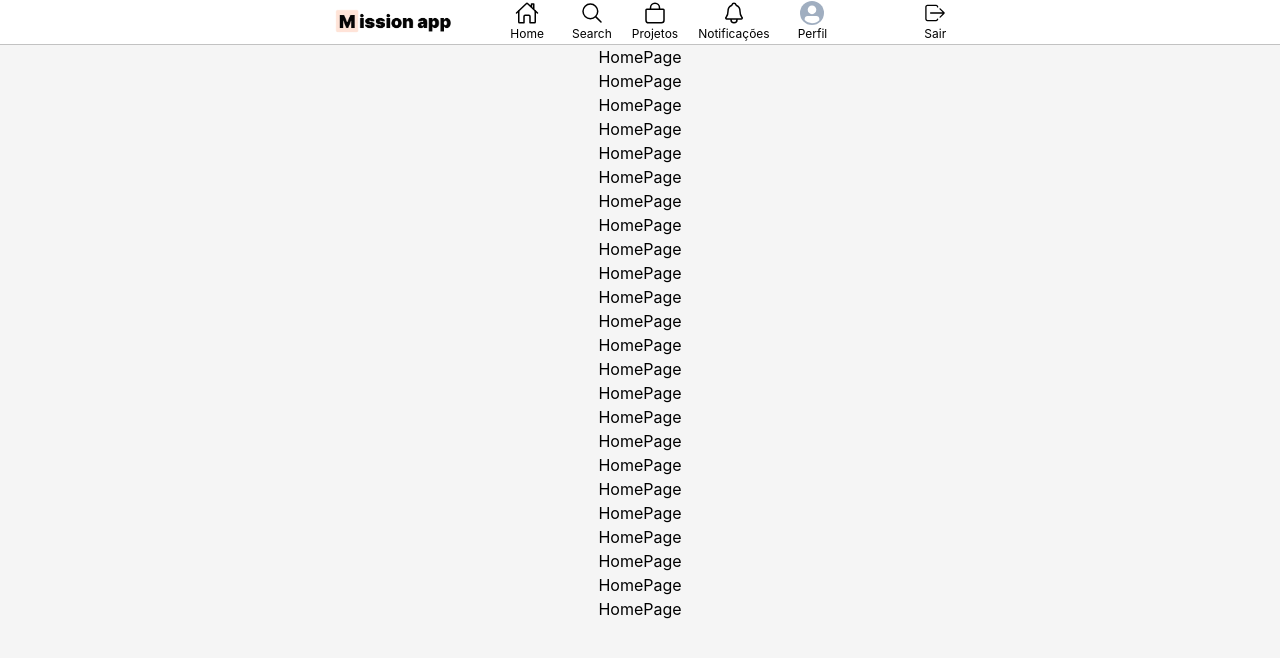
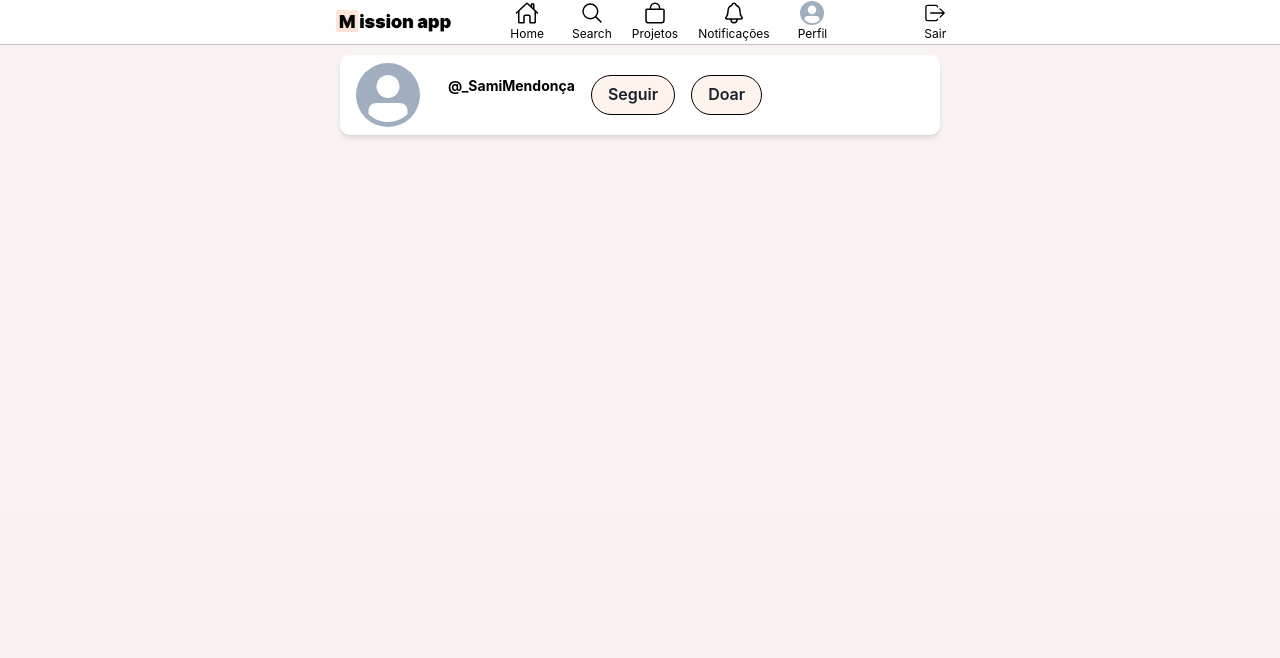
Before and after one commit to Amaro-peter/mission-app-FaithTech, a React (Vite) app: page / in a window 1280 px wide. Shown: the top 658 px of the page. Built offline with nearby package versions, Linux system fonts and the light colour scheme.

Commit message:
Missionary Header initial development

```diff
--- a/src/App.jsx
+++ b/src/App.jsx
@@ -1,5 +1,5 @@
 import {Route, Routes} from "react-router-dom";
-import HomePage from "./Pages/HomePage/HomePage";
+import MissionaryHomePage from "./Pages/HomePagesFolder/MissionaryHomePage/MissionaryHomePage";
 import LandingPage from "./Pages/LandingPage/LandingPage";
 import PageLayout from "./Layouts/PageLayout/PageLayout";
 import AuthDonorForm from "./Pages/AuthForms/AuthDonorPages/AuthDonorForm";
@@ -13,7 +13,7 @@ function App() {
     <>
       <PageLayout>
         <Routes>
-          <Route path='/' element={ <HomePage />} />
+          <Route path='/' element={ <MissionaryHomePage />} />
           <Route path='/landingPage' element={<LandingPage />} />
           <Route path='/donorSignPage' element={<AuthDonorForm />} />
           <Route path="/resetPassword" element={<ResetPassword />} />
--- a/src/Layouts/PageLayout/PageLayout.jsx
+++ b/src/Layouts/PageLayout/PageLayout.jsx
@@ -1,4 +1,4 @@
-import { Box, Container, Flex, VStack } from "@chakra-ui/react"
+import { Box, Flex, VStack} from "@chakra-ui/react"
 import { useLocation } from "react-router-dom"
 import NavBar from "../../components/NavBar/NavBar"
 import BottomBar from "../../components/BottomBar/BottomBar"
@@ -14,7 +14,12 @@ function PageLayout({children}) {
 
   useEffect(() => {
     const handleResize = () => {
-      setIsLargerThanBase(window.innerWidth >= 1000)
+      const isLargeScreen = window.innerWidth >= 1000
+      setIsLargerThanBase(isLargeScreen)
+
+      if(isLargeScreen) {
+        setShowNavBar(true)
+      }
     }
     window.addEventListener("resize", handleResize)
     return () => {
@@ -50,14 +55,34 @@ function PageLayout({children}) {
         </Box>
       )}
 
-      <Box flex={1} w={{base:"calc(100%-70px)", md:"calc(100% -240px)"}} mx={"auto"}
-      mt={"45px"}
-      overflow={"auto"}
-      position={"relative"}
-      mb={"100px"}
-      >
-        {children}
-      </Box>
+        <Flex
+        direction="column"
+        flex={1}
+        width="100%"
+        mx="auto"
+        mt={canRenderNavBar ? "15px" : "0"}
+        overflow="hidden"
+        position="relative"
+        >
+          <Flex
+          flex={1}
+          overflowY="auto" // Manage scrolling from this parent component
+          width="100%"
+          direction={"column"}
+          >
+            {children} {/* This will be MissionaryHomePage */}
+
+            <Flex
+            bg={"#FFEFE759"}
+            flex="1"
+            width="100%"
+            direction="column"
+            >
+              <Box mb={"100px"} width={"full"} />
+            </Flex>
+
+          </Flex>
+        </Flex>
       {canRenderBottomBar && !isLargerThanBase && (
         <BottomBar />
       )}
--- a/src/Pages/HomePage/HomePage.jsx
+++ /dev/null
@@ -1,37 +0,0 @@
-import { Box, Image } from '@chakra-ui/react'
-import React from 'react'
-
-function HomePage() {
-  return (
-    <>
-      <div>HomePage</div>
-      <div>HomePage</div>
-      <div>HomePage</div>
-      <div>HomePage</div>
-      <div>HomePage</div>
-      <div>HomePage</div>
-      <div>HomePage</div>
-      <div>HomePage</div>
-      <div>HomePage</div>
-      <div>HomePage</div>
-      <div>HomePage</div>
-      <div>HomePage</div>
-      <div>HomePage</div>
-      <div>HomePage</div>
-      <div>HomePage</div>
-      <div>HomePage</div>
-      <div>HomePage</div>
-      <div>HomePage</div>
-      <div>HomePage</div>
-      <div>HomePage</div>
-      <div>HomePage</div>
-      <div>HomePage</div>
-      <div>HomePage</div>
-      <div>HomePage</div>
-
-    </>
-
-  )
-}
-
-export default HomePage
--- /dev/null
+++ b/src/Pages/HomePagesFolder/MissionaryHomePage/MissionaryHomePage.jsx
@@ -0,0 +1,37 @@
+import { Box, Container, Flex, VStack } from '@chakra-ui/react';
+import MissionaryHeader from '../../../components/MissionaryComponents/MissionaryHeader/MissionaryHeader';
+
+function HomePage() {
+  return (
+    <Flex
+    direction={"column"}
+    flex={1}
+    width={"100%"}
+    minHeight={0}
+    >
+      <Flex
+      bg={"#FFEFE759"}
+      flex="1"
+      width="100%"
+      direction="column"
+      minHeight={0} // Prevents overflow within this container
+      >
+        <Container
+        maxW="container.lg"
+        flex="1"
+        p={0}
+        overflow="hidden" // Remove unnecessary scrollbars
+        minH="0" // Key: Prevents overflow from flex children
+        >
+          <VStack gap={5} width="100%">
+            <Box flex={2} py={10}>
+              <MissionaryHeader />
+            </Box>
+          </VStack>
+        </Container>
+      </Flex>
+    </Flex>
+  );
+}
+
+export default HomePage;
--- a/src/Pages/LandingPage/LandingPage.jsx
+++ b/src/Pages/LandingPage/LandingPage.jsx
@@ -4,7 +4,7 @@ import LandingPageButtons from './LandingPageButtons';
 
 function LandingPage() {
   return (
-    <Flex  justifyContent={"center"} alignItems={"center"} px={4}>
+    <Flex justifyContent={"center"} alignItems={"center"} px={4}>
         <Container maxW={"container.md"} padding={0}>
             <VStack justifyContent={"center"} alignItems={"center"} gap={0}>
                 <Box
--- a/src/Pages/LandingPage/LandingPageButtons.jsx
+++ b/src/Pages/LandingPage/LandingPageButtons.jsx
@@ -7,8 +7,8 @@ function LandingPageButtons() {
         <VStack spacing={4} align={"stretch"}>
             <Link to={"/donorSignPage"}>
                 <Button
-                width={{ base: "100%", md: "450px" }}
-                height={{ base: "70px", md: "auto" }}
+                width={{ base: "100%", md: "250px" }}
+                height={{ base: "55px", md: "auto" }}
                 backgroundColor={"#FFDDCB"}
                 border={"5px solid black"}
                 borderRadius={50}
@@ -18,14 +18,15 @@ function LandingPageButtons() {
                 color="black"
                 padding={"10px 20px"}
                 display={{ base: "block", md: "inline-block" }}
+                _hover={{background: "#FFB999"}}
                 >
                     Sou um apoiador
                 </Button>
             </Link>
             <Link to={"/missionarySignPage"}>
                 <Button
-                width={{ base: "100%", md: "450px" }}
-                height={{ base: "70px", md: "auto" }}
+                width={{ base: "100%", md: "250px" }}
+                height={{ base: "55px", md: "auto" }}
                 backgroundColor={"#FFDDCB"}
                 border={"5px solid black"}
                 borderRadius={50}
@@ -35,14 +36,15 @@ function LandingPageButtons() {
                 color="black"
                 padding={"10px 20px"}
                 display={{ base: "block", md: "inline-block" }}
+                _hover={{background: "#FFB999"}}
                 >
                     Sou um missionário
                 </Button>
             </Link>
             <Link to={"/socialProjectSignPage"}>
                 <Button
-                width={{ base: "100%", md: "450px" }}
-                height={{ base: "70px", md: "auto" }}
+                width={{ base: "100%", md: "250px" }}
+                height={{ base: "55px", md: "auto" }}
                 backgroundColor={"#FFDDCB"}
                 border={"5px solid black"}
                 borderRadius={50}
@@ -52,6 +54,7 @@ function LandingPageButtons() {
                 color="black"
                 padding={"10px 20px"}
                 display={{ base: "block", md: "inline-block" }}
+                _hover={{background: "#FFB999"}}
                 >
                     Sou um projeto social
                 </Button>
--- /dev/null
+++ b/src/components/MissionaryComponents/MissionaryHeader/MissionaryHeader.jsx
@@ -0,0 +1,54 @@
+import { Box, Button, Flex, VStack, Text, Spacer, Image, Avatar, AvatarGroup } from '@chakra-ui/react'
+import React from 'react'
+
+function MissionaryHeader() {
+  return (
+    <Flex
+      width={{ base: "100%", sm: "480px", md: "540px", lg: "600px", xl: "600px" }}
+      height="80px"
+      bg="white"
+      color="black"
+      border="1px solid gray.500"
+      borderRadius={10}
+      p={4}
+      boxShadow="md"
+      direction={"column"}
+      mx={"auto"}
+    >
+      <Flex
+        direction="row"
+        alignItems="center"
+        justifyContent="flex-start"
+        height="100%"
+        gap={{base: 4, sm: 7}}
+      >
+        <Avatar src='' alt="Missionary" size={{base: "md", md: "lg"}} />
+        <Flex gap={4}>
+          <Text fontSize="sm" fontWeight="bold"
+          fontFamily={"Inter, sans-serif"}
+          >
+            @_SamiMendonça
+          </Text>
+          <Button
+          border={"1px solid black"}
+          borderRadius={50}
+          backgroundColor={"#FFEFE7BF"}
+          _hover={{background: "#FFB999"}}
+          >
+            Seguir
+          </Button>
+          <Button
+          border={"1px solid black"}
+          borderRadius={50}
+          backgroundColor={"#FFEFE7BF"}
+          _hover={{background: "#FFB999"}}
+          >
+            Doar
+          </Button>
+        </Flex>
+      </Flex>
+    </Flex>
+  )
+}
+
+export default MissionaryHeader
--- a/src/components/NavBar/NavBar.jsx
+++ b/src/components/NavBar/NavBar.jsx
@@ -21,6 +21,7 @@ function NavBar( { isLargerThanBase } ) {
     mb={0}
     zIndex={1000}
     bg={"white"}
+    overflow={"hidden"}
     >
         {isLargerThanBase ? (
           <Flex
@@ -30,6 +31,7 @@ function NavBar( { isLargerThanBase } ) {
           height={"full"}
           alignItems={"center"}
           justifyContent={"center"}
+
           >
             <Image
             src={"./Mission.png"}  // Image source
@@ -41,9 +43,7 @@ function NavBar( { isLargerThanBase } ) {
             m={2}
             />
 
-            <Flex direction={"row"} gap={5}>
-              <NavBarItems sizeOfIcon={"1.5em"} sizeOfText={"0.75em"} />
-            </Flex>
+            <NavBarItems sizeOfIcon={"1.5em"} sizeOfText={"0.75em"} />
 
           </Flex>
         ) : (
@@ -55,6 +55,7 @@ function NavBar( { isLargerThanBase } ) {
             height={"full"}
             alignItems={"center"}
             justifyContent={"center"}
+
             >
               <Image
               src={"./Mission.png"}  // Image source
--- a/src/components/NavBarItems/NavBarItems.jsx
+++ b/src/components/NavBarItems/NavBarItems.jsx
@@ -3,12 +3,19 @@ import Notifications from "./Notifications"
 import Projetos from "./Projetos"
 import Search from "./Search"
 import ProfileLink from "./ProfileLink"
-import { Spacer } from "@chakra-ui/react"
+import { Flex, Spacer } from "@chakra-ui/react"
 import LogOut from "./LogOut"
 
 function BarItems( {sizeOfIcon, sizeOfText} ) {
   return (
-    <>
+    <Flex
+    direction={"row"}
+    gap={5}
+    overflow={"auto"}
+    whiteSpace={"nowrap"}
+    textOverflow={"ellipsis"}
+
+    >
         <Home sizeOfIcon={sizeOfIcon} sizeOfText={sizeOfText} />
         <Search sizeOfIcon={sizeOfIcon} sizeOfText={sizeOfText} />
         <Projetos sizeOfIcon={sizeOfIcon} sizeOfText={sizeOfText} />
@@ -18,7 +25,7 @@ function BarItems( {sizeOfIcon, sizeOfText} ) {
         <Spacer />
         <Spacer />
         <LogOut sizeOfIcon={sizeOfIcon} sizeOfText={sizeOfText} />
-    </>
+    </Flex>
   )
 }
 
```
Also changed, not shown: public/pencil_editor.png (added).
